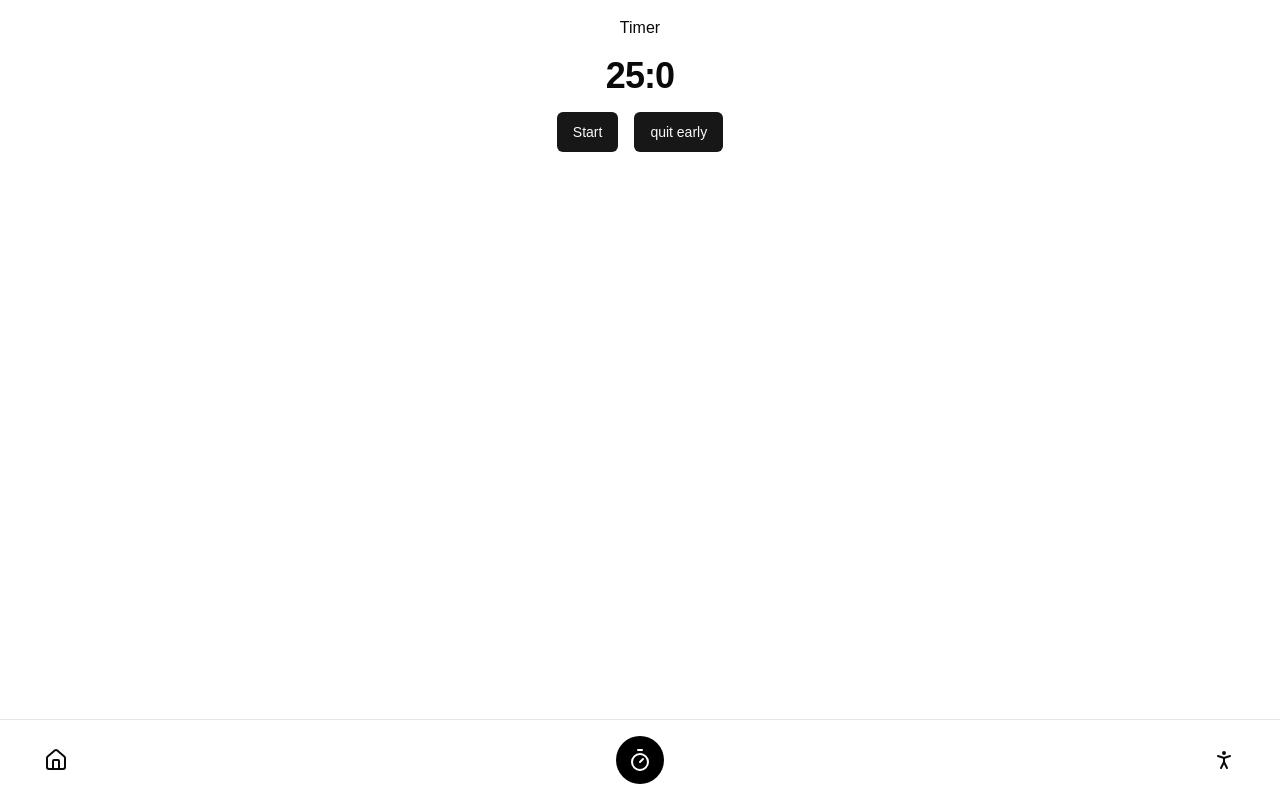
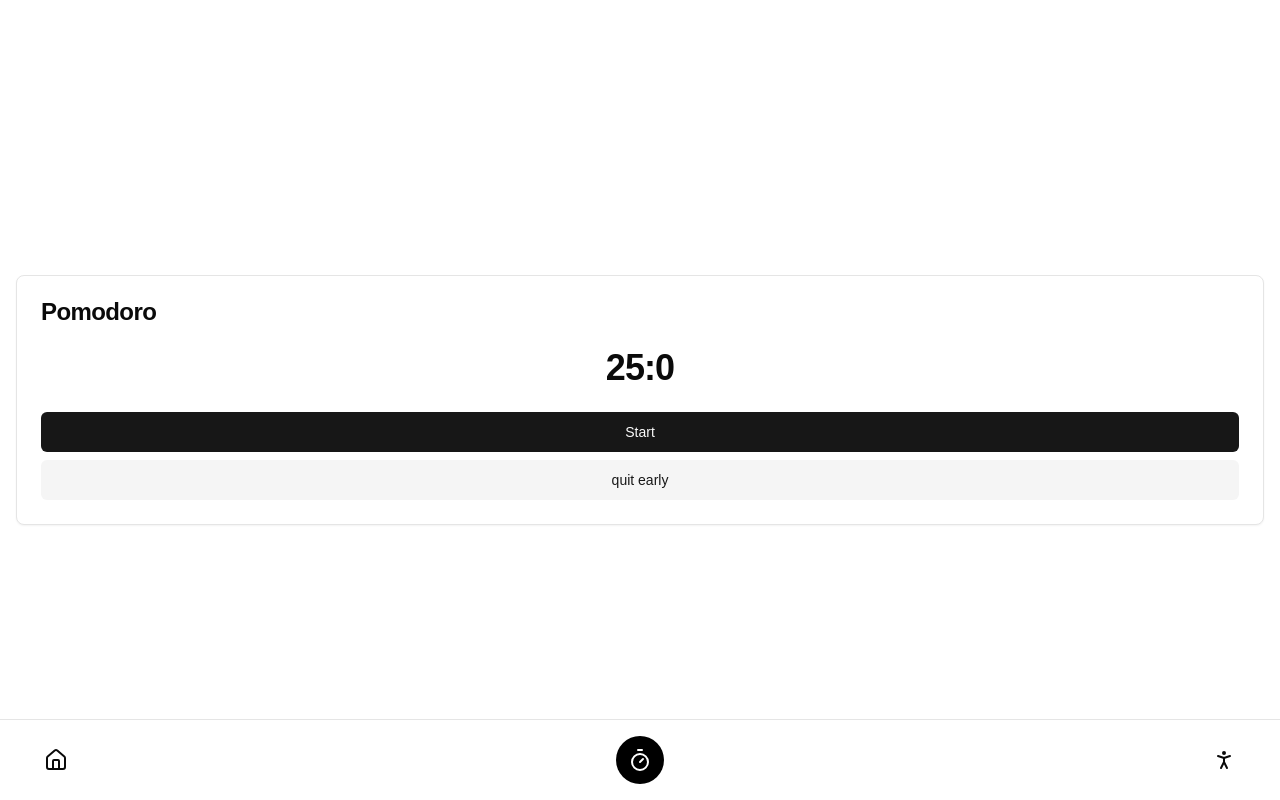
Before and after one commit to FinnKuiper/pomonext, a Next.js app: page /timer in a window 1280 px wide. Built offline with nearby package versions, Linux system fonts and the light colour scheme; no server answers; the database is empty.

Commit message:
refactor layout and profile components for improved readability; enhance timer page with card layout and styling

```diff
--- a/src/app/(app)/layout.tsx
+++ b/src/app/(app)/layout.tsx
@@ -11,7 +11,9 @@ export default function layout({
   return (
     <>
       <QueryClientProvider client={queryClient}>
-                <main className="p-4">{children}</main>
+        <main className="p-4 h-full flex justify-center items-center">
+          {children}
+        </main>
         <NavBar />
       </QueryClientProvider>
     </>
--- a/src/app/(app)/timer/page.tsx
+++ b/src/app/(app)/timer/page.tsx
@@ -3,6 +3,13 @@ import { Button } from "@/components/ui/button";
 import React, { useEffect } from "react";
 import { useTimer } from "react-timer-hook";
 import { useState } from "react";
+import {
+  Card,
+  CardContent,
+  CardFooter,
+  CardHeader,
+  CardTitle,
+} from "@/components/ui/card";
 
 export default function TimerPage() {
   const time = new Date();
@@ -39,7 +46,7 @@ export default function TimerPage() {
       }
     };
     fetchCurrentTimer();
-  }, []);
+  }, [restart]);
 
   const handleStop = () => {
     if (onBreak) {
@@ -127,18 +134,45 @@ export default function TimerPage() {
     }
   };
 
+  // return (
+  //   <div className="bg-red-400 w-min h-min p-4 rounded-lg flex flex-col items-center gap-4 text-white">
+  //     <h1>Timer</h1>
+  //     <h2 className="scroll-m-20 text-4xl font-semibold tracking-tight first:mt-0">
+  //       <span>{minutes}</span>
+  //       <span>:</span>
+  //       <span>{seconds}</span>
+  //     </h2>
+  //     <div className="flex space-x-4">
+  //       {timerButtons()}
+  //       <Button onClick={handleStop}>quit early</Button>
+  //     </div>
+  //   </div>
+  // );
+
   return (
-    <div className="flex items-center justify-center flex-col space-y-4">
-      <h1>Timer</h1>
-      <h2 className="scroll-m-20 text-4xl font-semibold tracking-tight first:mt-0">
+    <Card
+      className={`w-full ${
+        isRunning ? "bg-red-400 text-white" : ""
+      } transition-colors`}
+    >
+      <CardHeader>
+        <CardTitle>{onBreak ? "Break" : "Pomodoro"}</CardTitle>
+      </CardHeader>
+      <CardContent>
+        <h2 className="scroll-m-20 text-4xl font-semibold tracking-tight first:mt-0 text-center">
           <span>{minutes}</span>
           <span>:</span>
           <span>{seconds}</span>
         </h2>
-      <div className="flex space-x-4">
+      </CardContent>
+      <CardFooter>
+        <div className="flex flex-col gap-2 w-full">
           {timerButtons()}
-        <Button onClick={handleStop}>quit early</Button>
+          <Button variant="secondary" onClick={handleStop}>
+            quit early
+          </Button>
         </div>
-    </div>
+      </CardFooter>
+    </Card>
   );
 }
--- a/src/app/layout.tsx
+++ b/src/app/layout.tsx
@@ -25,7 +25,7 @@ export default function RootLayout({
   return (
     <html lang="en" suppressHydrationWarning>
       <body
-                className={`${geistSans.variable} ${geistMono.variable} antialiased`}
+        className={`${geistSans.variable} ${geistMono.variable} antialiased h-screen`}
       >
         {children}
       </body>
--- a/src/components/app/NavBar.tsx
+++ b/src/components/app/NavBar.tsx
@@ -22,28 +22,22 @@ export default function NavBar() {
     }
   }, [pathName]);
   return (
-        <nav className="fixed bottom-0 w-full p-4 px-8 border-t">
+    <nav className="fixed bottom-0 w-full p-4 px-8 border-t bg-white">
       <div className="flex justify-between align-middle">
         <Link
-                    className={
-                        page === "home" ? selectedStyle : unselectedStyle
-                    }
+          className={page === "home" ? selectedStyle : unselectedStyle}
           href="/dashboard"
         >
           <HouseIcon />
         </Link>
         <Link
-                    className={
-                        page === "timer" ? selectedStyle : unselectedStyle
-                    }
+          className={page === "timer" ? selectedStyle : unselectedStyle}
           href="/timer"
         >
           <TimerIcon />
         </Link>
         <Link
-                    className={
-                        page === "profile" ? selectedStyle : unselectedStyle
-                    }
+          className={page === "profile" ? selectedStyle : unselectedStyle}
           href="/profile"
         >
           <PersonStandingIcon />
```
Also changed, not shown: src/app/(app)/profile/page.tsx (indentation only). Lines whose indentation alone changed are shown as unchanged.
